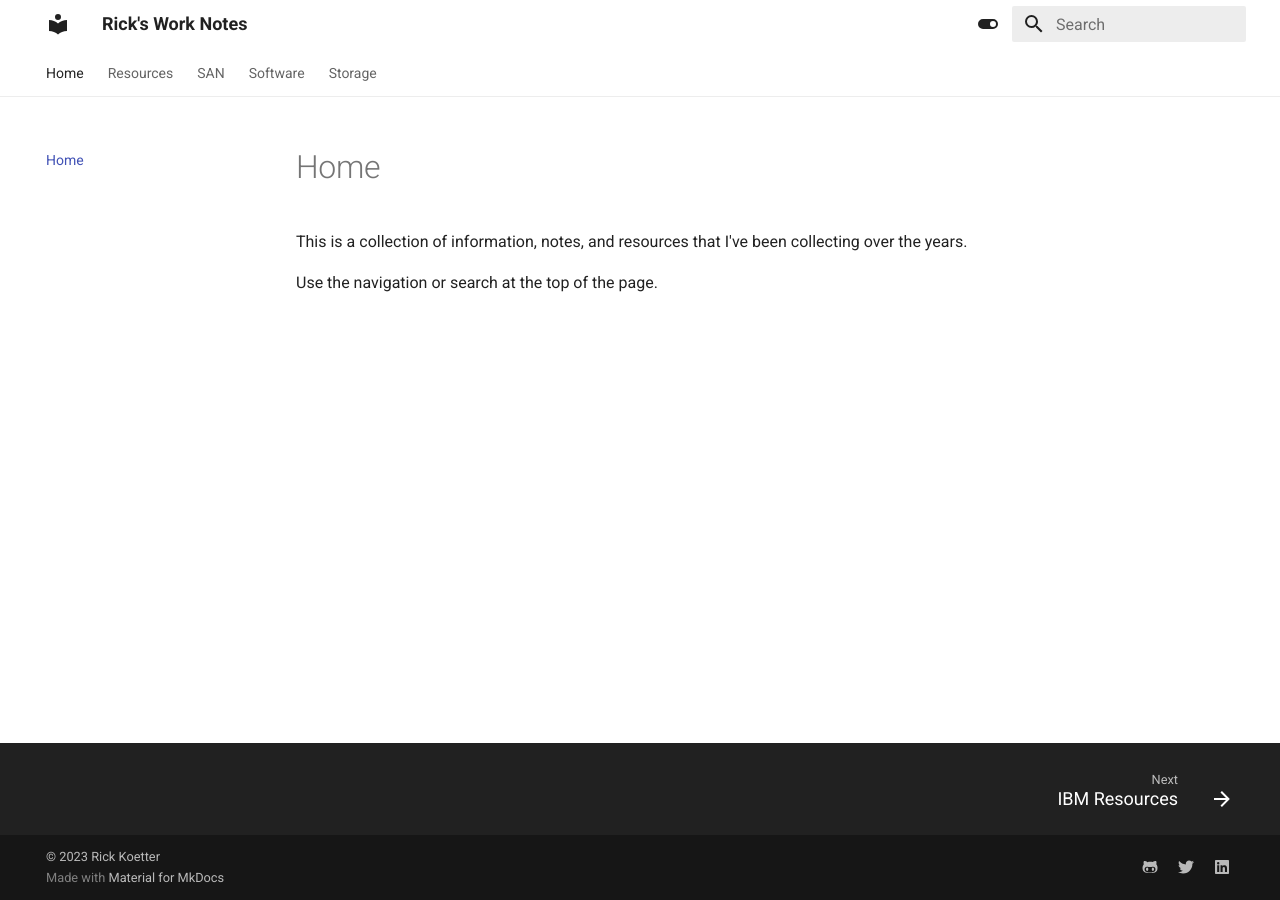
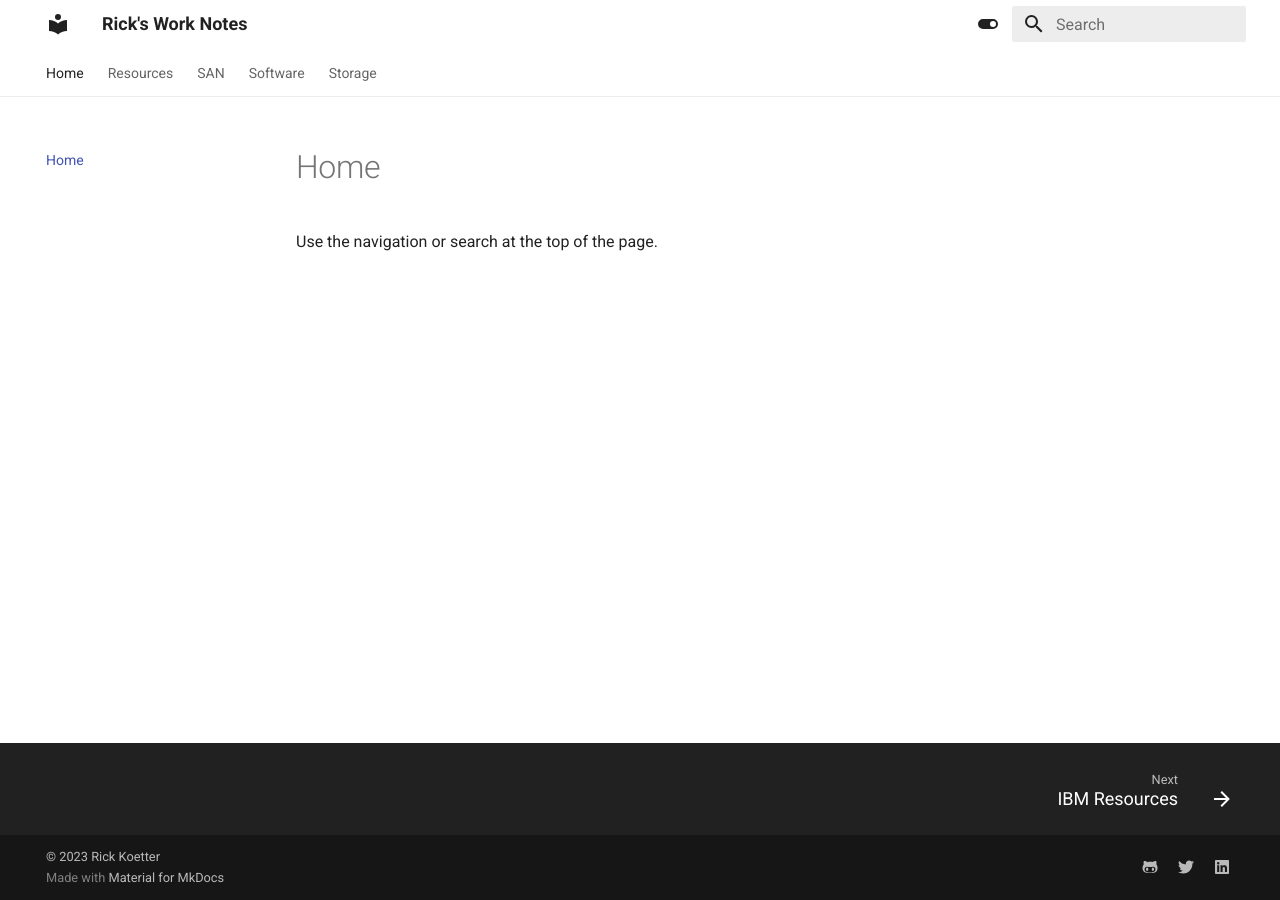
Before and after one commit to rickkoe/worknotes, an MkDocs documentation site: the page built from docs/index.md, in a window 1280 px wide. Built offline with MkDocs 1.6.1 and Material for MkDocs 9.7.7, drawn with Linux system fonts in a browser that asks for light colours.

Commit message:
simple home

```diff
--- a/docs/index.md
+++ b/docs/index.md
@@ -1,5 +1,3 @@
 # Home
-This is a collection of information, notes, and
-resources that I've been collecting over the years.
 
 Use the navigation or search at the top of the page.
```
